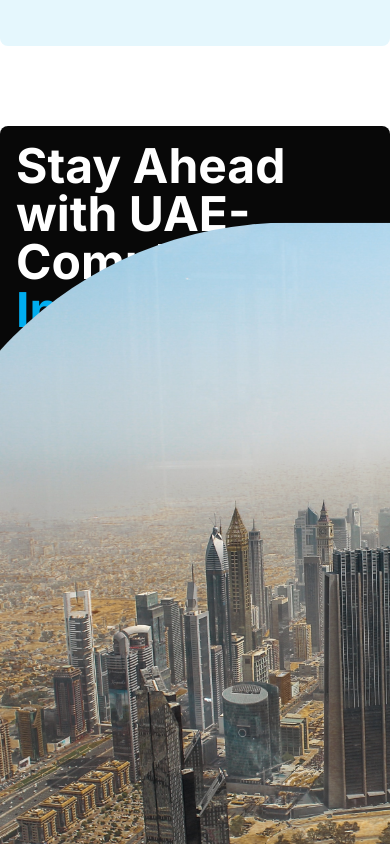
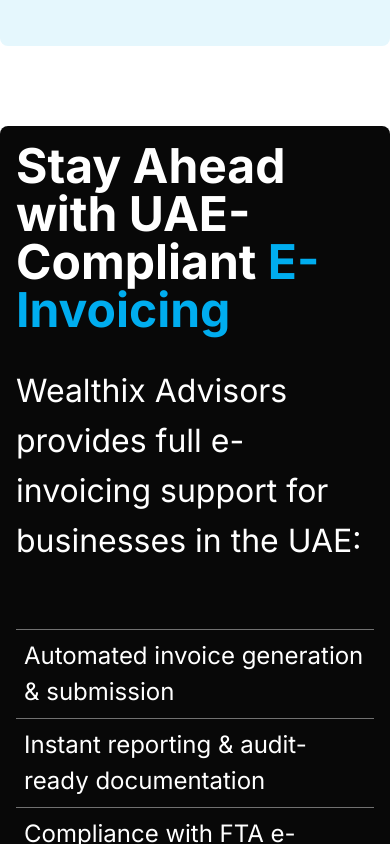
Before and after one commit to Obsidian-Six/wealthix-advisors, a Next.js app: page / in a window 390 px wide. Shown: the part 4180-5024 px from the top of the page. Built offline with nearby package versions, Linux system fonts and the light colour scheme; no server answers; a web font is replaced by a local one.

Commit message:
Update E-Invoicing styles for responsive visibility; adjust Choosing figure dimensions for better layout

```diff
--- a/app/globals.css
+++ b/app/globals.css
@@ -283,7 +283,7 @@
   }
   .e-invoicing::after {
     content: "";
-    @apply absolute top-1/2 right-0 z-40 h-4/5 w-[980px] rounded-full translate-x-1/2 -translate-y-1/2;
+    @apply absolute top-1/2 right-0 z-40 h-4/5 w-[980px] rounded-full translate-x-1/2 -translate-y-1/2 hidden xl:block;
     background: url("/e-invoicing.jpg") center/cover no-repeat;
   }
   .e-invoicing > h2 {
@@ -491,7 +491,7 @@
   }
 
   .choosing-figure {
-    @apply w-[700px] h-[550px];
+    @apply w-[280px] h-[220px] md:w-[700px] md:h-[550px];
   }
 
   /* Testimonial Styles */
```
